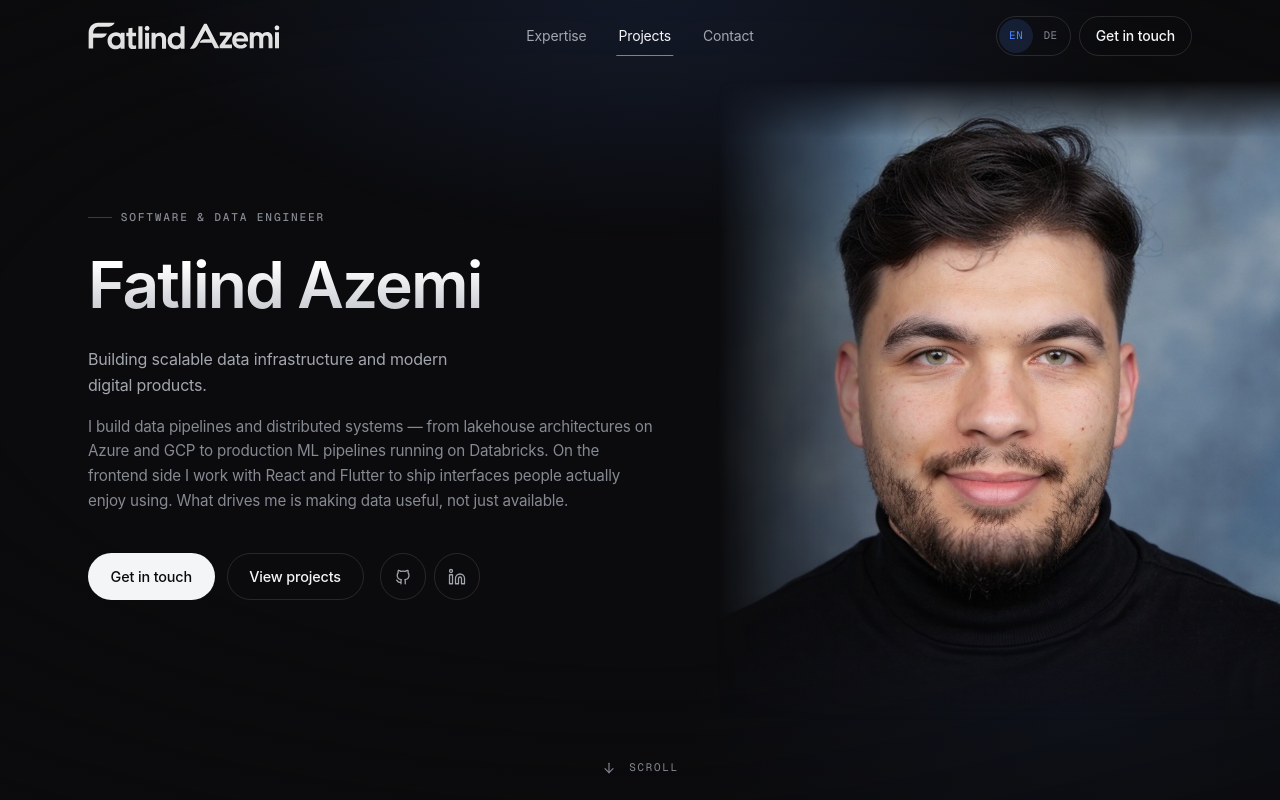
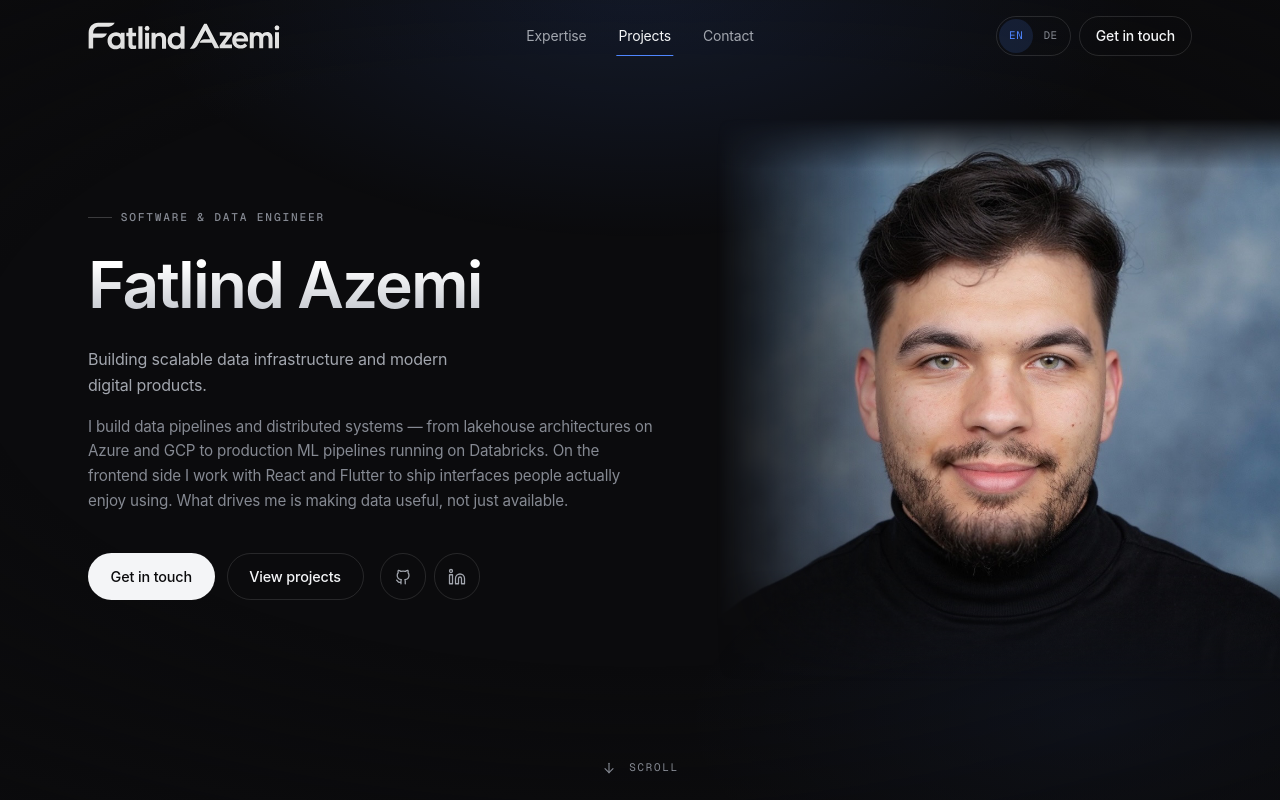
Before and after one commit to FatlindAzemi/fatlind-azemi-portfolio, a React (Vite) app: page / in a window 1280 px wide. Shown: the top 800 px of the page. Built offline with nearby package versions, Linux system fonts and the light colour scheme; a web font is replaced by a local one.

Commit message:
Changes from Command Code

```diff
--- a/src/components/hero/Hero.tsx
+++ b/src/components/hero/Hero.tsx
@@ -52,7 +52,7 @@ export default function Hero() {
         <img
           src={data.portrait}
           alt=""
-          className="h-[80vh] max-h-[46rem] min-h-[26rem] w-full object-cover object-top"
+          className="aspect-square max-h-[100svh] w-full object-cover object-center"
           style={{
             maskImage: panelHorizontalFade,
             WebkitMaskImage: panelHorizontalFade,
```
